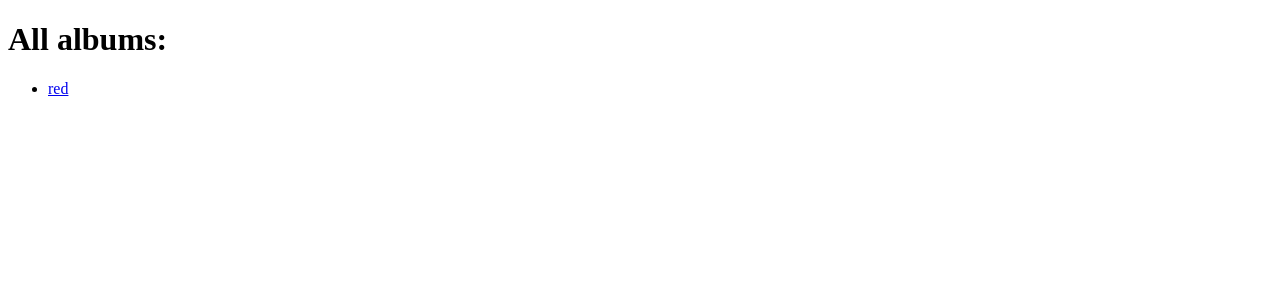
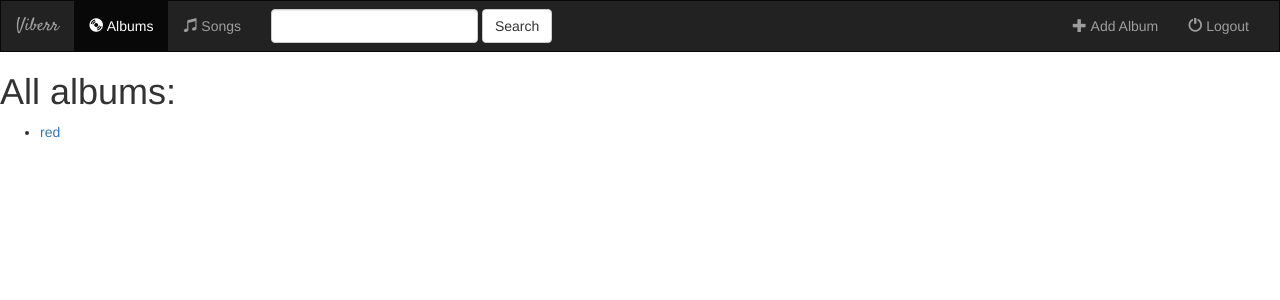
Before and after one commit to xuefeng-huang/django_lab, a Django app: page /music/ in a window 1280 px wide. Shown: the top 300 px of the page. Run offline with Django 3.2, Linux system fonts and the light colour scheme; data comes from the database, SQL or seed files in the repository; both versions use the stored data as it was after the commit; some libraries are stand-ins or nearby versions.

Commit message:
add styling

```diff
--- a/music/models.py
+++ b/music/models.py
@@ -17,6 +17,7 @@ class Song(models.Model):
     album = models.ForeignKey(Album, on_delete=models.CASCADE)
     file_type = models.CharField(max_length=10)
     song_title = models.CharField(max_length=250)
+    is_favorite = models.BooleanField(default=False)
 
     def __str__(self):
         return self.song_tile
--- /dev/null
+++ b/music/static/music/style.css
@@ -0,0 +1,7 @@
+.navbar{
+    border-radius: 0;
+}
+
+.navbar-brand{
+    font-family: 'Satisfy', cursive;
+}
--- a/music/templates/index.html
+++ b/music/templates/index.html
@@ -3,13 +3,73 @@
 <head>
     <meta charset="UTF-8">
     <title>home</title>
+    {% load staticfiles %}
+    <link rel="stylesheet" href="https://maxcdn.bootstrapcdn.com/bootstrap/3.3.6/css/bootstrap.min.css">
+    <link href='https://fonts.googleapis.com/css?family=Satisfy' rel='stylesheet' type='text/css'>
+    <link rel="stylesheet" href="{% static 'music/style.css' %}" type="text/css" />
+    <script src="https://ajax.googleapis.com/ajax/libs/jquery/1.12.0/jquery.min.js"></script>
+    <script src="http://maxcdn.bootstrapcdn.com/bootstrap/3.3.6/js/bootstrap.min.js"></script>
 </head>
 <body>
+    <nav class="navbar navbar-inverse">
+        <div class="container-fluid">
+
+            <div class="navbar-header">
+                <button type="button" class="navbar-toggle" data-toggle="collapse" data-target="#topNavBar">
+                    <span class="icon-bar"></span>
+                    <span class="icon-bar"></span>
+                    <span class="icon-bar"></span>
+                </button>
+                <a href="{% url 'music:index' %}" class="navbar-brand">Viberr</a>
+            </div>
+
+            <div class="collapse navbar-collapse" id="topNavBar">
+
+                <ul class="nav navbar-nav">
+                    <li class="active">
+                        <a href="#">
+                            <span class="glyphicon glyphicon-cd" aria-hidden="true"></span>&nbsp;Albums
+                        </a>
+                    </li>
+
+                     <li>
+                        <a href="#">
+                            <span class="glyphicon glyphicon-music" aria-hidden="true"></span>&nbsp;Songs
+                        </a>
+                    </li>
+                </ul>
+
+                <form class="navbar-form navbar-left" role="search" method="get" action="#">
+                    <div class="form-group">
+                        <input type="text" name="q" class="form-control" value=""/>
+                    </div>
+                    <button type="submit" class="btn btn-default">Search</button>
+                </form>
+
+                <ul class="nav navbar-nav navbar-right">
+                     <li>
+                        <a href="#">
+                            <span class="glyphicon glyphicon-plus" aria-hidden="true"></span>&nbsp;Add Album
+                        </a>
+                    </li>
+                    <li>
+                        <a href="#">
+                            <span class="glyphicon glyphicon-off" aria-hidden="true"></span>&nbsp;Logout
+                        </a>
+                    </li>
+                </ul>
+            </div>
+
+        </div>
+
+    </nav>
+
+
    <h1>All albums:</h1>
    <ul>
        {% for album in albums %}
            <li>
-               <a href="{% url 'detail' album.id %}">{{album.album_title}}</a>
+               <a href="{% url 'music:detail' album.id %}">{{album.album_title}}</a>
            </li>
        {% endfor %}
    </ul>
--- a/music/urls.py
+++ b/music/urls.py
@@ -1,7 +1,11 @@
 from django.conf.urls import url
 from . import views
 
+app_name = 'music'
+
 urlpatterns = [
     url(r'^$', views.index, name='index'),
-    url(r'^(?P<album_id>\d+)/$', views.detail, name='detail')
+    url(r'^(?P<album_id>\d+)/$', views.detail, name='detail'),
+    #/music/id/favorite
+    url(r'^(?P<album_id>\d+)/favorite/$', views.favorite, name='favorite'),
 ]
--- a/music/views.py
+++ b/music/views.py
@@ -1,6 +1,5 @@
-from django.shortcuts import render
-from django.http import Http404
-from .models import Album
+from django.shortcuts import render, get_object_or_404
+from .models import Album, Song
 
 
 # Create your views here.
@@ -10,8 +9,21 @@ def index(req):
     return render(req, 'index.html', context)
 
 def detail(req, album_id):
+    album = get_object_or_404(Album, pk=album_id)
+    return render(req, 'detail.html', {'album' : album})
+
+def favorite(req, album_id):
+    album = get_object_or_404(Album, pk=album_id)
+
     try:
-        album = Album.objects.get(pk=album_id)
-    except Album.DoesNotExist:
-        raise Http404('album does not exist')
-    return render(req, 'detail.html', {'album' : album})
+        selected_song = album.song_set.get(pk=req.POST['song'])
+    except (KeyError, Song.DoesNotExist):
+        return render(req, 'detail.html', {
+            'album': album,
+            'error_message': 'did not select a valid song',
+        })
+
+    else:
+        selected_song.is_favorite = True
+        selected_song.save()
+        return render(req, 'detail.html', {'album' : album})
```
Also changed, not shown: music/templates/detail.html (+40 -5 lines), db.sqlite3.
